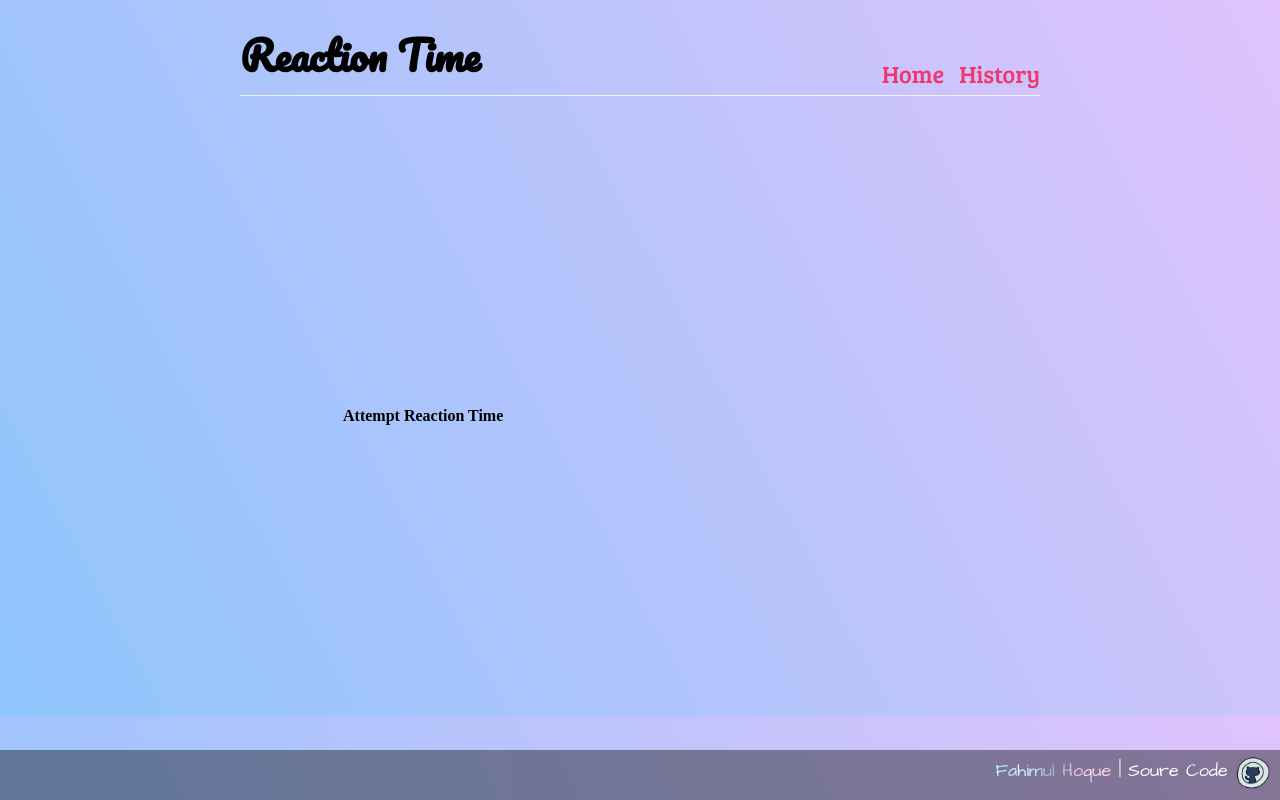
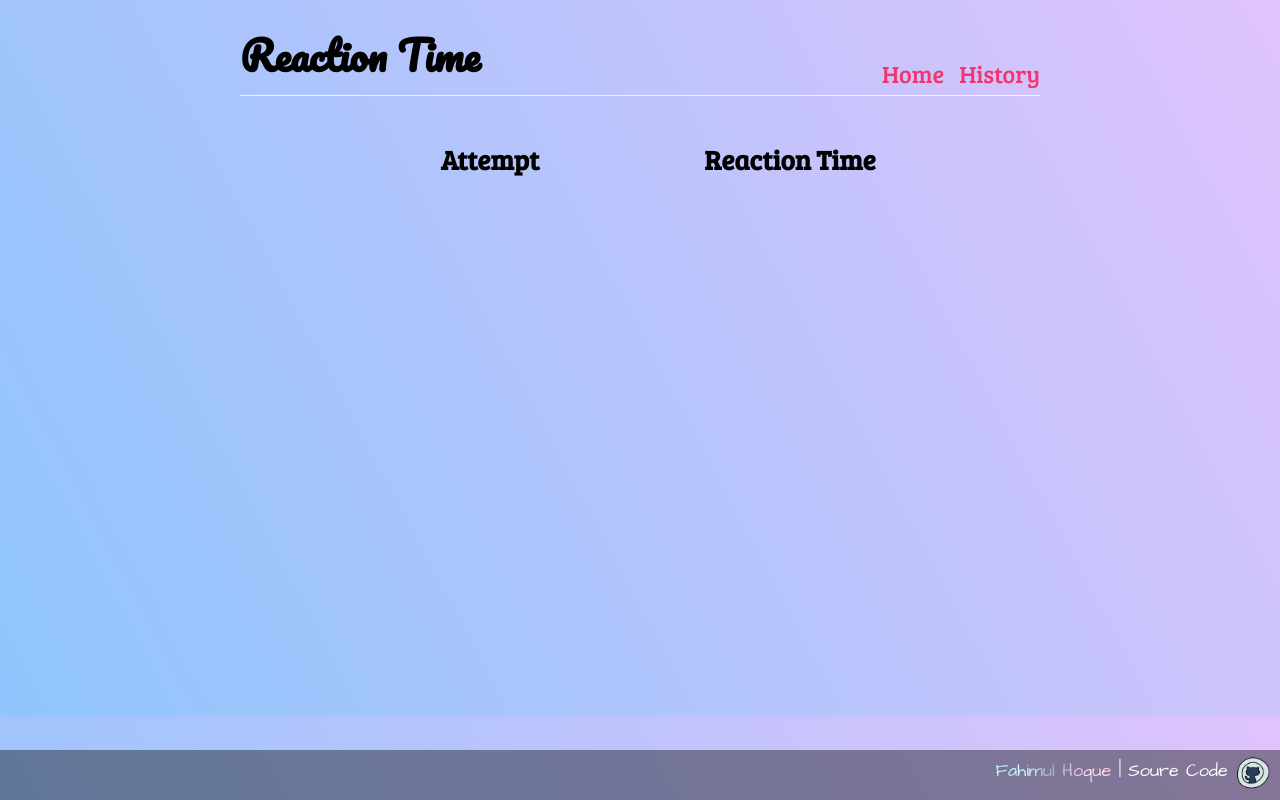
Before and after one commit to FHShubho/Reaction_Time, a React (Create React App) app: page /Scoreboard in a window 1280 px wide. Built offline with nearby package versions, Linux system fonts and the light colour scheme; a web font is replaced by a local one.

Commit message:
now shows attemps history

```diff
--- a/src/Scoreboard.js
+++ b/src/Scoreboard.js
@@ -1,39 +1,49 @@
-//import scores from './Home'
-
 const Scoreboard = () => {
     const scores = localStorage.getItem('score');
-    console.log(scores);
+    const index = [];
 
-    const renderTable = (num, recTime) => {
+    if(scores != null) {
+        const items = scores.split(',');
+
+        for(let i = items.length; i >0; i--) {
+            index.push(i);
+        }
+        console.log(scores.length);
+
         return (
-            <tr>
-                <td> {num} </td>
-                <td> {recTime} </td>
-            </tr>
-        )
+            <div className="scorescreen">
+                <div id="wrap">
+                    <div id="left_col">
+                        <h2>Attempt</h2> <br/>
+                        {index.map((item, key) => {
+                            return <span key={key}>{item}<br/></span>
+                        })}
+                    </div>
+                    <div id="right_col">
+                        <h2>Reaction Time</h2> <br/>
+                        {items.map((item, key) => {
+                            return <span key={key}>{item}<br/></span>
+                        })}
+                    </div>
+                </div>
+            </div>
+        );
     }
 
-    return (
-        <div className="scorescreen">
-            <table>
-                <tbody>
-                    <td id="score_card">
-                        <tr>
-                            <th>Attempt</th>
-                            <th>Reaction Time</th>
-                        </tr>
-                        {() => {
-                            for(var i=scores.length; i >= 0; i--) renderTable(i, scores[i]);
-                        }}
-
-                        {/* <td>Alfreds Futterkiste</td>
-                        <td>Maria Anders</td> */}
-
-                    </td>
-                </tbody>
-            </table>
-        </div>
-    );
+    else {
+        return (
+            <div className="scorescreen">
+                <div id="wrap">
+                    <div id="left_col">
+                        <h2>Attempt</h2> <br/>
+                    </div>
+                    <div id="right_col">
+                        <h2>Reaction Time</h2> <br/>
+                    </div>
+                </div>
+            </div>
+        );
+    }
 }
 
 export default Scoreboard;
```
